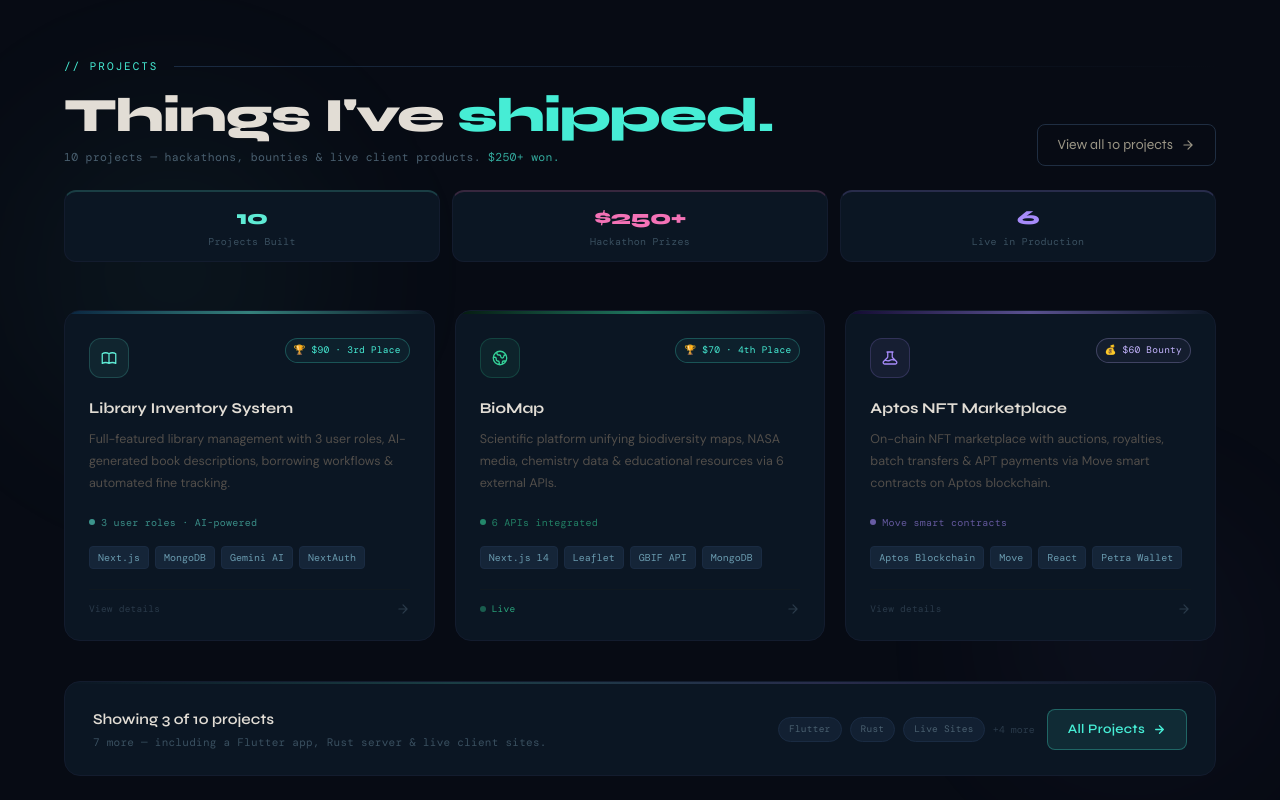
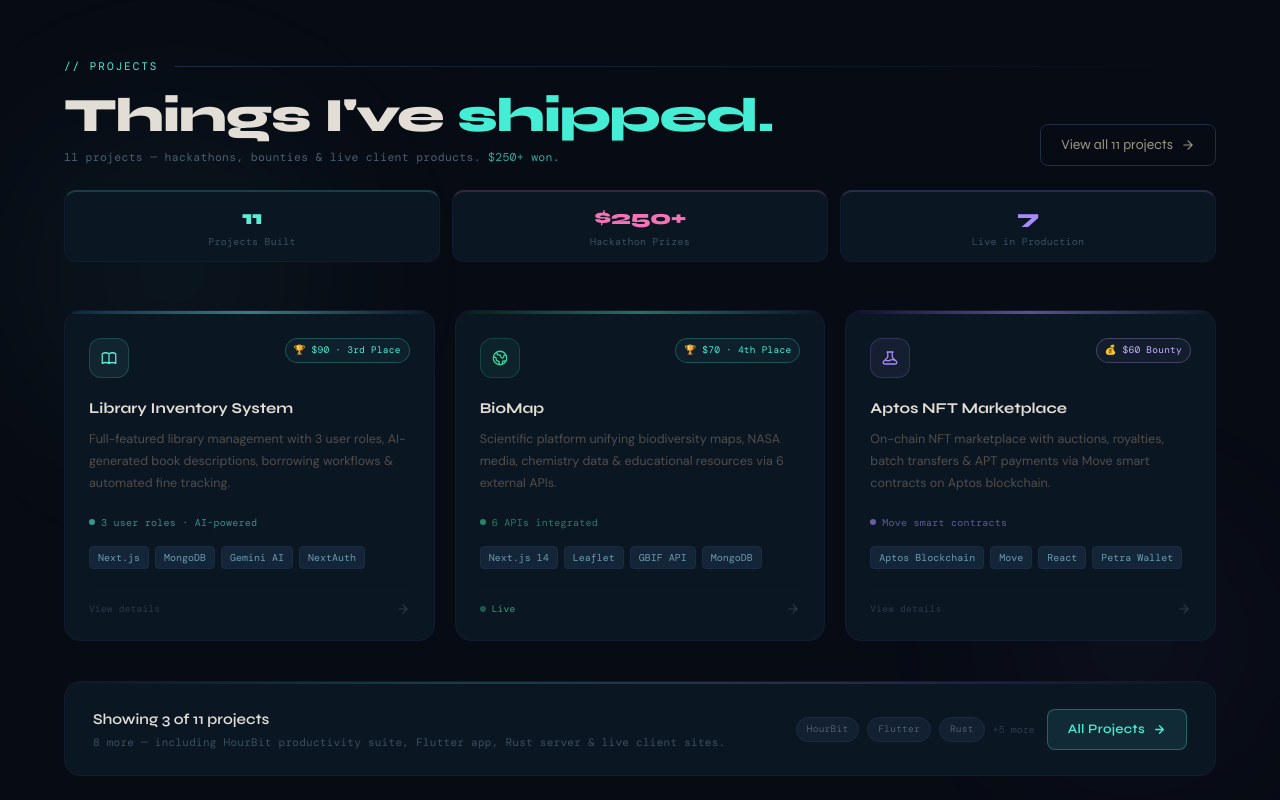
Before and after one commit to Nitrajsinh-Solanki/nitrajsinh-solanki-portfolio, a Next.js app in the folder nitrajsinh-solanki/: page / in a window 1280 px wide. Shown: the part 3160-3960 px from the top of the page. Built offline with nearby package versions, Linux system fonts and the light colour scheme; a web font is replaced by a local one.

Commit message:
new project added

```diff
--- a/nitrajsinh-solanki/app/components/ProjectsPreview.tsx
+++ b/nitrajsinh-solanki/app/components/ProjectsPreview.tsx
@@ -169,7 +169,7 @@ export default function ProjectsPreview() {
                 <span className="text-teal-300">shipped.</span>
               </h2>
               <p className="font-mono text-[11.5px] text-[#4A6070] tracking-wide mt-2">
-                10 projects — hackathons, bounties &amp; live client products.{" "}
+                11 projects — hackathons, bounties &amp; live client products.{" "}
                 <span className="text-teal-300/70">$250+ won.</span>
               </p>
             </div>
@@ -180,7 +180,7 @@ export default function ProjectsPreview() {
               style={{ fontFamily: "var(--syne-var)" }}
               className="hidden sm:inline-flex items-center gap-2 shrink-0 border border-[#1F2E42] text-[#9A9585] font-medium text-sm px-5 py-2.5 rounded-lg hover:border-teal-300/60 hover:text-teal-300 hover:-translate-y-[2px] active:translate-y-0 transition-all duration-200"
             >
-              View all 10 projects
+              View all 11 projects
               <svg width="14" height="14" viewBox="0 0 24 24" fill="none" stroke="currentColor" strokeWidth="2" strokeLinecap="round" strokeLinejoin="round" aria-hidden="true">
                 <path d="M5 12h14M12 5l7 7-7 7" />
               </svg>
@@ -198,9 +198,9 @@ export default function ProjectsPreview() {
             }}
           >
             {[
-              { value: "10",   label: "Projects Built",    color: "#5EEAD4" },
+              { value: "11",   label: "Projects Built",    color: "#5EEAD4" },
               { value: "$250+", label: "Hackathon Prizes",  color: "#F472B6" },
-              { value: "6",    label: "Live in Production", color: "#A78BFA" },
+              { value: "7",    label: "Live in Production", color: "#A78BFA" },
             ].map(({ value, label, color }) => (
               <div
                 key={label}
@@ -427,10 +427,10 @@ function MoreProjectsCTA() {
             className="text-[#E2DDD5] text-[15px] font-semibold mb-1"
             style={{ fontFamily: "var(--syne-var)" }}
           >
-            Showing 3 of 10 projects
+            Showing 3 of 11 projects
           </p>
           <p className="font-mono text-[11px] text-[#3A5060] tracking-wide">
-            7 more — including a Flutter app, Rust server &amp; live client sites.
+            8 more — including HourBit productivity suite, Flutter app, Rust server &amp; live client sites.
           </p>
         </div>
 
@@ -438,7 +438,7 @@ function MoreProjectsCTA() {
         <div className="flex items-center gap-3 shrink-0">
           {/* Ghost pills showing what's coming */}
           <div className="hidden md:flex items-center gap-2">
-            {["Flutter", "Rust", "Live Sites"].map((tag) => (
+            {["HourBit", "Flutter", "Rust"].map((tag) => (
               <span
                 key={tag}
                 className="font-mono text-[9.5px] px-2.5 py-1 rounded-full border tracking-wide"
@@ -451,7 +451,7 @@ function MoreProjectsCTA() {
                 {tag}
               </span>
             ))}
-            <span className="font-mono text-[10px] text-[#2A3A4A]">+4 more</span>
+            <span className="font-mono text-[10px] text-[#2A3A4A]">+5 more</span>
           </div>
 
           <Link
--- a/nitrajsinh-solanki/app/projects/ProjectsClient.tsx
+++ b/nitrajsinh-solanki/app/projects/ProjectsClient.tsx
@@ -19,7 +19,7 @@ export interface Project {
   badgeColor: "teal" | "amber" | "violet" | "orange" | "blue";
   description: string;
   tech: string[];
-  github: string;
+  github?: string;
   live?: string;
   demo?: string;
   gradientFrom: string;
@@ -219,6 +219,24 @@ const PROJECTS: Project[] = [
     accentColor: "#22D3EE",
     iconPath: "M12 18h.01M8 21h8a2 2 0 002-2V5a2 2 0 00-2-2H8a2 2 0 00-2 2v14a2 2 0 002 2z",
   },
+  // ── NEW: HourBit ──────────────────────────────────────────────────────────
+  {
+    id: "11",
+    slug: "hourbit",
+    title: "HourBit — All-in-One Productivity Suite",
+    shortTitle: "HourBit",
+    category: "client",
+    badge: "🌐 Live · hourbit-web.vercel.app",
+    badgeColor: "teal",
+    description:
+      "Free all-in-one productivity web app for employees — Work Hours Tracker with live leave prediction, Brain Quiz, Personal Diary, Typing Speed Test, and Expense Tracker. 5 tools in one secure app.",
+    tech: ["Next.js 16", "TypeScript", "MongoDB", "Recharts", "JWT", "Tailwind CSS"],
+    live: "https://hourbit-web.vercel.app/dashboard/today",
+    gradientFrom: "#041A20",
+    gradientTo: "#052820",
+    accentColor: "#2DD4BF",
+    iconPath: "M12 8v4l3 3m6-3a9 9 0 11-18 0 9 9 0 0118 0z",
+  },
 ];
 
 // ──────────────────────────────────────────────
@@ -362,6 +380,7 @@ function ProjectCard({ project }: { project: Project }) {
           </Link>
 
           {/* GitHub */}
+          {project.github && (
             <a
               href={project.github}
               target="_blank"
@@ -373,6 +392,7 @@ function ProjectCard({ project }: { project: Project }) {
                 <path d="M12 0C5.374 0 0 5.373 0 12c0 5.302 3.438 9.8 8.207 11.387.599.111.793-.261.793-.577v-2.234c-3.338.726-4.033-1.416-4.033-1.416-.546-1.387-1.333-1.756-1.333-1.756-1.089-.745.083-.729.083-.729 1.205.084 1.839 1.237 1.839 1.237 1.07 1.834 2.807 1.304 3.492.997.107-.775.418-1.305.762-1.604-2.665-.305-5.467-1.334-5.467-5.931 0-1.311.469-2.381 1.236-3.221-.124-.303-.535-1.524.117-3.176 0 0 1.008-.322 3.301 1.23A11.509 11.509 0 0112 5.803c1.02.005 2.047.138 3.006.404 2.291-1.552 3.297-1.23 3.297-1.23.653 1.653.242 2.874.118 3.176.77.84 1.235 1.911 1.235 3.221 0 4.609-2.807 5.624-5.479 5.921.43.372.823 1.102.823 2.222v3.293c0 .319.192.694.801.576C20.566 21.797 24 17.3 24 12c0-6.627-5.373-12-12-12z" />
               </svg>
             </a>
+          )}
 
           {/* Live link */}
           {project.live && (
--- a/nitrajsinh-solanki/app/projects/data.ts
+++ b/nitrajsinh-solanki/app/projects/data.ts
@@ -369,4 +369,36 @@ export const PROJECTS: Project[] = [
     iconPath: "M12 18h.01M8 21h8a2 2 0 002-2V5a2 2 0 00-2-2H8a2 2 0 00-2 2v14a2 2 0 002 2z",
     client: { name: "Aman Sales", location: "Gandhidham, Gujarat, India" },
   },
+  {
+    id: "11",
+    slug: "hourbit",
+    title: "HourBit — All-in-One Productivity Suite",
+    shortTitle: "HourBit",
+    category: "client",
+    badge: "🌐 Live · hourbit-web.vercel.app",
+    badgeColor: "teal",
+    description:
+      "Free all-in-one productivity web app for employees — Work Hours Tracker with live leave prediction, Brain Quiz, Personal Diary, Typing Speed Test, and Expense Tracker. 5 tools in one secure app.",
+    longDescription:
+      "HourBit is a comprehensive productivity suite designed for employees on flexible schedules. The Work Tracker lets users clock in/out, deduct breaks, and get real-time leave time predictions. Brain Quiz features categories, subcategories, XP rewards, and a leaderboard. The Personal Diary supports rich journaling with search, export, and reminder toasts. The Typing Test measures WPM and accuracy over time. The Expense Tracker manages wallet balance, categorized transactions, and spending analytics — all behind a secure OTP-based auth system with full admin panel.",
+    tech: ["Next.js 16", "TypeScript", "MongoDB", "Mongoose", "JWT", "Nodemailer", "Tailwind CSS", "Recharts", "jsPDF", "bcryptjs", "react-hot-toast"],
+    features: [
+      "Work Hours Tracker — clock-in, breaks, smart leave time prediction",
+      "Brain Quiz — categories, levels, XP rewards system, global leaderboard",
+      "Personal Diary — rich journaling, search, date range filter, CSV/PDF export",
+      "Typing Speed Test — WPM & accuracy tracking with historical analysis",
+      "Expense Tracker — wallet, categorized transactions, spending analytics via Recharts",
+      "Full Admin Panel — user management, quiz content, XP rewards, roles",
+      "OTP email verification + JWT session authentication",
+      "PWA-ready with manifest and mobile-optimized layout",
+    ],
+    links: [
+      { label: "Live App", href: "https://hourbit-web.vercel.app/dashboard/today", icon: "live" },
+    ],
+    gradientFrom: "#041A20",
+    gradientTo: "#052820",
+    accentColor: "#2DD4BF",
+    iconPath: "M12 8v4l3 3m6-3a9 9 0 11-18 0 9 9 0 0118 0z",
+    client: { name: "HourBit", location: "Personal / Solo Project" },
+  },
 ];
```
Lines whose indentation alone changed are shown as unchanged.
